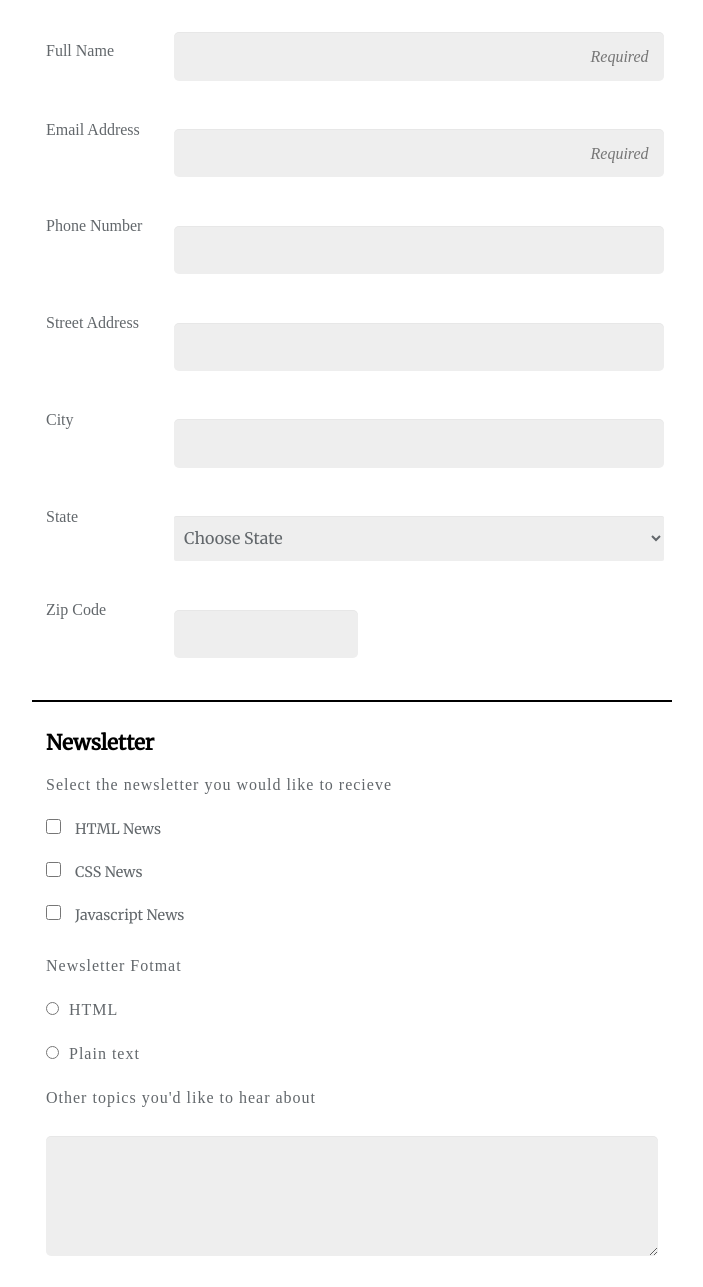
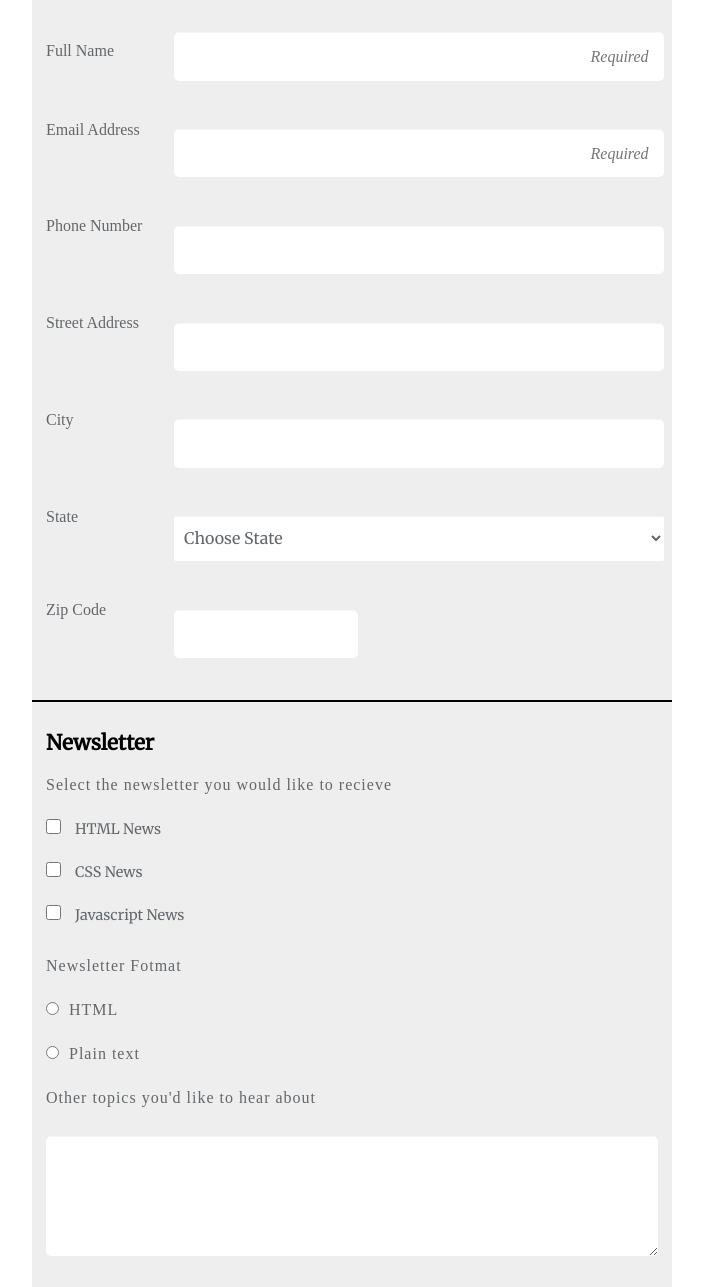
Before and after one commit to ashahry/registeration_form, a plain HTML site: page index.html in a window 1280 px wide. Shown: the part 329-1616 px from the top of the page, without its empty margins (288-991 px from the left). Drawn offline with nearby package versions, Linux system fonts and the light colour scheme.

Commit message:
Add some changes

```diff
--- a/css/main.css
+++ b/css/main.css
@@ -74,6 +74,8 @@ div:nth-of-type(2) {
   margin-top: 4px;
 }
 
+
+
 /*======================
 FIELDS
 ======================*/
@@ -138,7 +140,7 @@ select {
   outline: 0;
   padding: 15px;
   width: 100%;
-  background-color: #eee;
+  background-color: #fff;
   color: #62676b;
   box-shadow: 0 1px 0 rgba(0,0,0,0.03) inset;
   border-radius: 5px;
@@ -166,6 +168,7 @@ button:hover, button:focus {
   background: #158479;
   color: #FFFBCC;
 }
+
 
 /*=====================
 CHECKBOXES
@@ -232,6 +235,13 @@ p.italic {
 }
 
 
+.form-wraper {
+    background-color: #eee;
+}
+
+
+
+
 /*========================
 MEDIA QUERIES
 =========================*/
--- a/index.html
+++ b/index.html
@@ -20,15 +20,15 @@
             <p>Get the latest news on how your code is doing right in your inbox</p>
         </div> <!--announcement-->
         <div class="form-wraper">
-          <form>
+          <form class="main-form">
             <div class="contact">
               <fieldset>
                 <legend>Contact Information</legend>
                 <label for="name">Full Name</label>
-                <input type="text" placeholder="Required" id="name" name="user_name">
+                <input type="text" placeholder="Required" id="name" name="user_name" required>
 
                 <label for="email">Email Address</label><br>
-                <input type="email" placeholder="Required" id="email" name="user_email">
+                <input type="email" placeholder="Required" id="email" name="user_email" required>
 
                 <label for="tel">Phone Number</label><br>
                 <input type="tel" id="tel" name="user_tel">
@@ -107,14 +107,13 @@
                 <input type="checkbox" id="css" value="css_news" name="user_interest"><label for="css" class="check">CSS News</label><br>
 
                 <input type="checkbox" id="js" value="js_news" name="user_interest"><label for="js" class="check">Javascript News</label><br>
-                <article class="format">
+                <div class="format">
                   <label>Newsletter Fotmat</label><br>
                   <input type="radio" id="hyper-text" value="html_format" name="user_choice"><label for="hyper-text" class="radio">HTML</label><br>
                   <input type="radio" id="text" value="plain_text" name="user_choice"><label for="text" class="radio">Plain text</label><br>
-                  <label>Other topics you'd like to hear about</label>
-                </article>
-                <textarea>
-                </textarea>
+                  <label placeholder="I'd like to hear about...">Other topics you'd like to hear about</label>
+                </div>
+                <textarea placeholder="I'd like to hear..." id="text_area"  name="user_topics"> </textarea>
                 <button type="submit">Sign Up</button>
                 <p class="italic">Copyright The Code Review</p>
             </fieldset>
```
